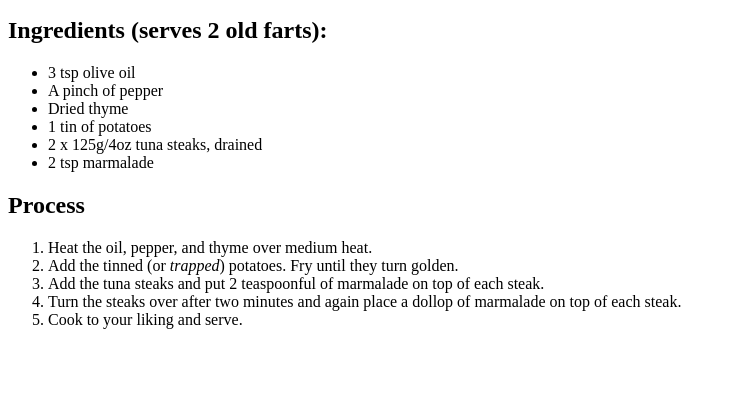
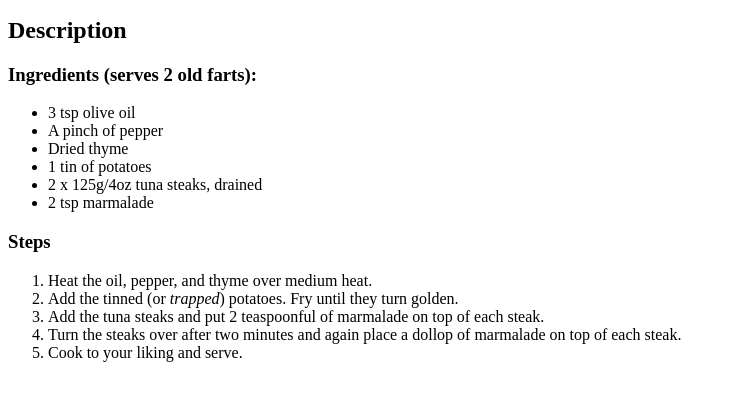
Before and after one commit to jeyabbalas/odin-recipes, a plain HTML site: page recipes/tuna-melanie.html in a window 1280 px wide. Shown: the part 101-502 px from the top of the page, without its empty margins (0-731 px from the left). Drawn offline with Linux system fonts and the light colour scheme.

Commit message:
Follow Odin-specified page format

```diff
--- a/recipes/tuna-melanie.html
+++ b/recipes/tuna-melanie.html
@@ -9,7 +9,8 @@
 
 <img src="../images/tuna-steaks.webp" alt="Tuna steaks" width="30%">
 
-<h2>Ingredients (serves 2 old farts):</h2>
+<h2>Description</h2>
+<h3>Ingredients (serves 2 old farts):</h3>
 <ul>
     <li>3 tsp olive oil</li>
     <li>A pinch of pepper</li>
@@ -19,7 +20,7 @@
     <li>2 tsp marmalade</li>
 </ul>
 
-<h2>Process</h2>
+<h3>Steps</h3>
 <ol>
     <li>Heat the oil, pepper, and thyme over medium heat.</li>
     <li>Add the tinned (or <em>trapped</em>) potatoes. Fry until they turn golden.</li>
```
